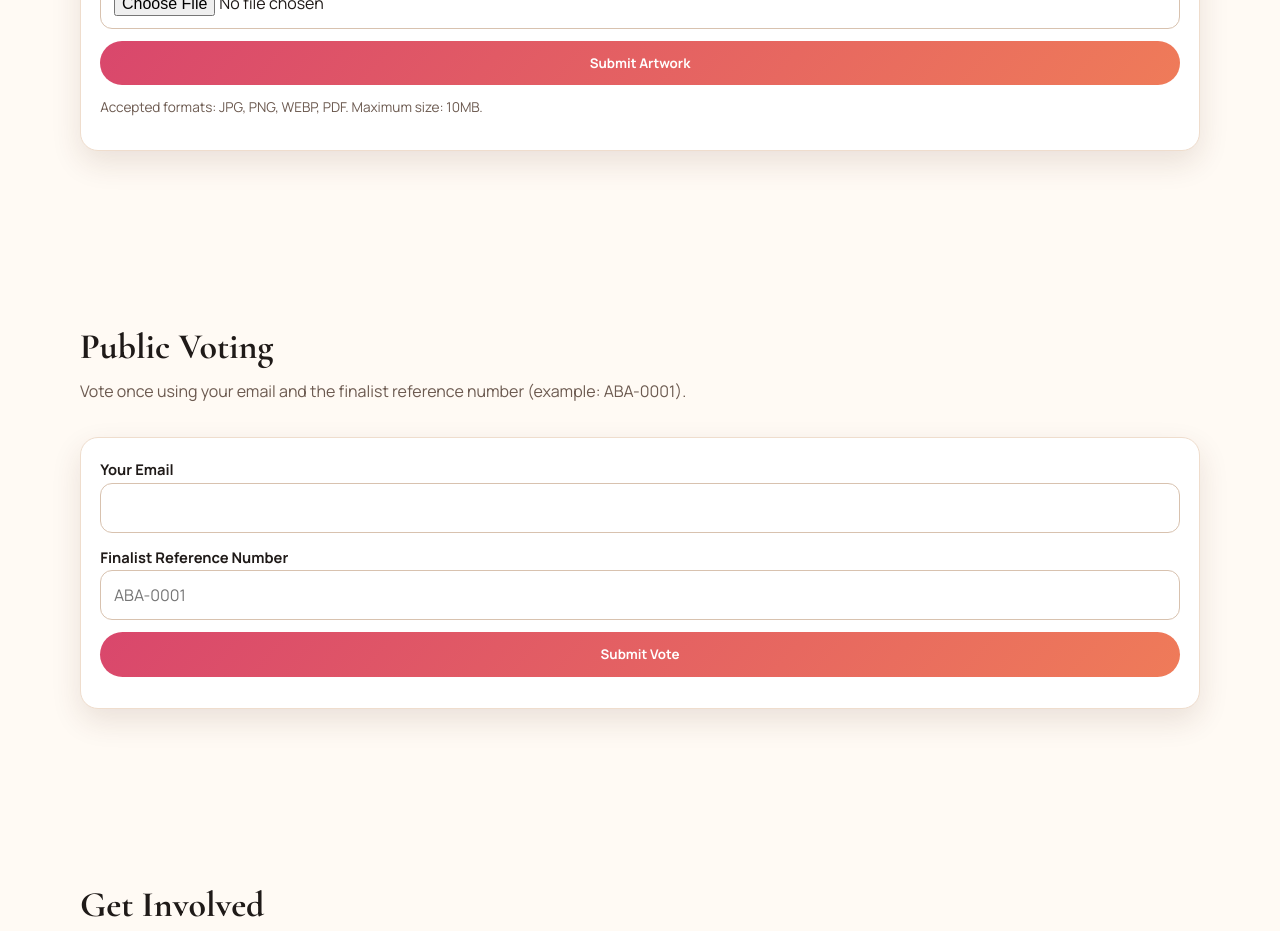
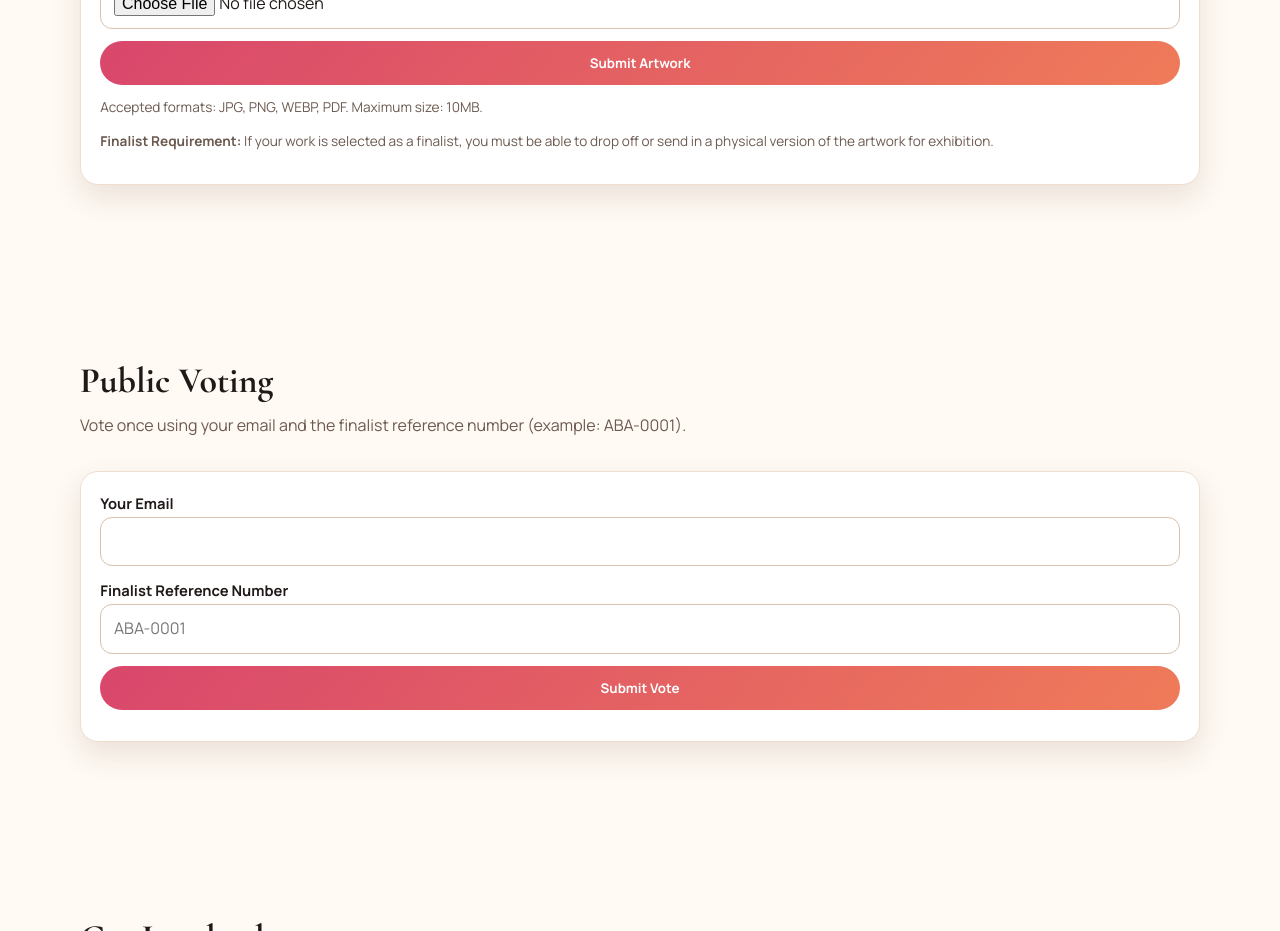
Before and after one commit to eoag0/artcomp, a website: page index.html in a window 1280 px wide. Shown: the part 4320-5251 px from the top of the page. Drawn offline with nearby package versions, Linux system fonts and the light colour scheme; no server answers.

Commit message:
Add finalist physical artwork delivery clause to submission form

```diff
--- a/index.html
+++ b/index.html
@@ -243,6 +243,7 @@
 
             <button type="submit" class="btn btn-primary">Submit Artwork</button>
             <p class="form-note">Accepted formats: JPG, PNG, WEBP, PDF. Maximum size: 10MB.</p>
+            <p class="form-note"><strong>Finalist Requirement:</strong> If your work is selected as a finalist, you must be able to drop off or send in a physical version of the artwork for exhibition.</p>
             <p class="form-status" id="submission-status" role="status" aria-live="polite"></p>
           </form>
         </div>
```
